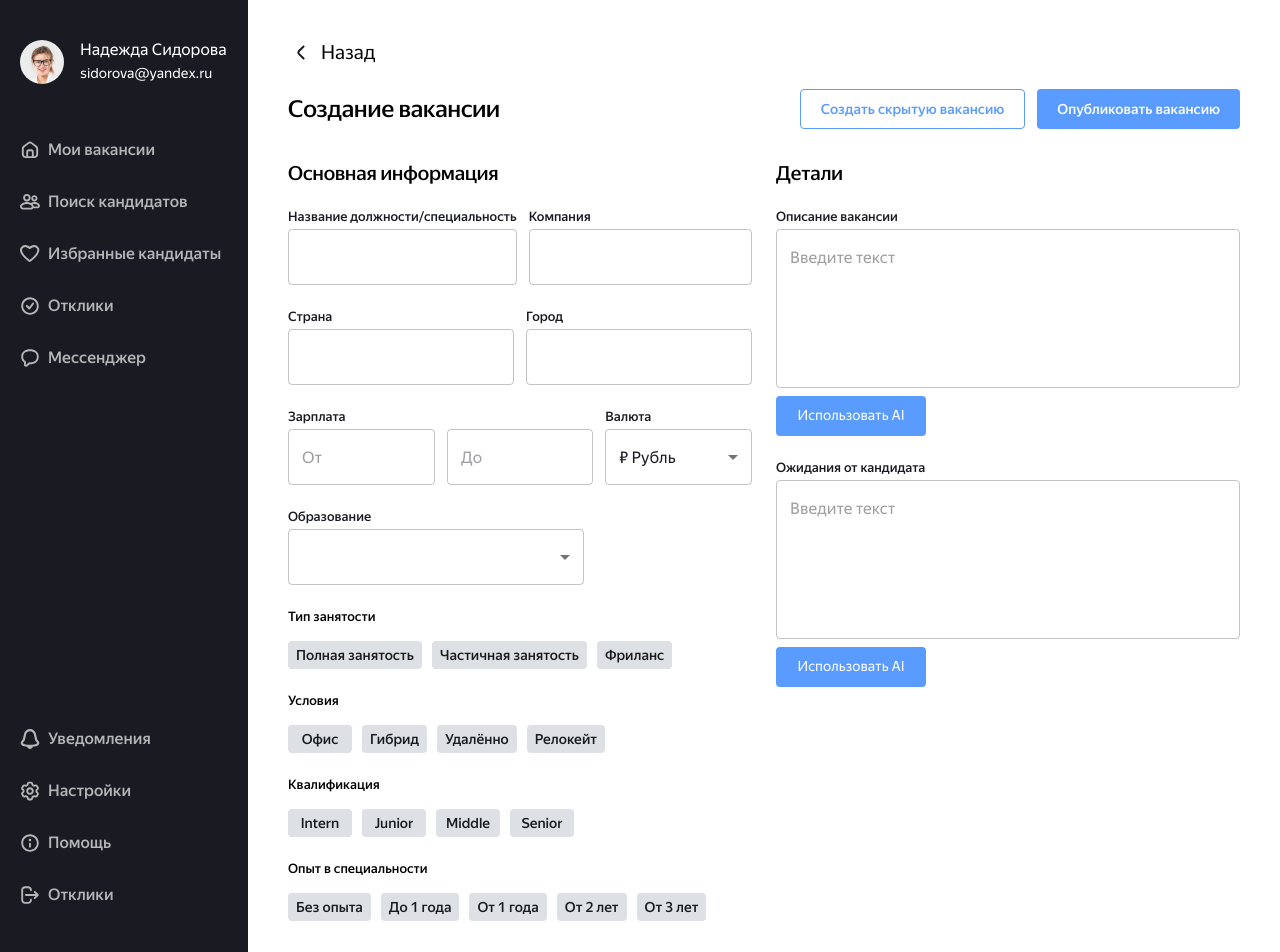
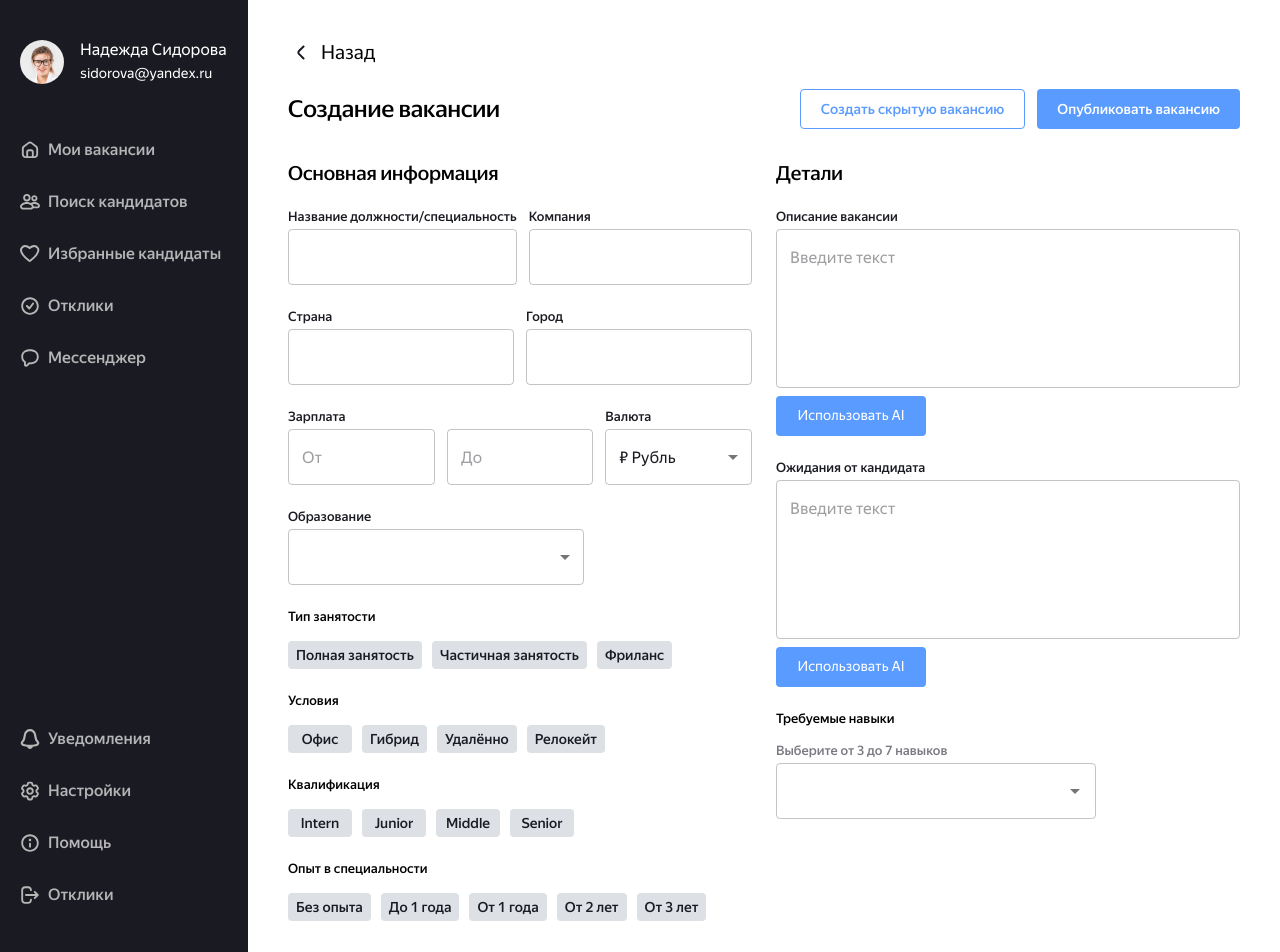
Before and after one commit to MostBridge/Frontend, a React (Vite) app: page /create-vacancy in a window 1280 px wide. Shown: the top 952 px of the page. Built offline with nearby package versions, Linux system fonts and the light colour scheme.

Commit message:
feature: SkillBlock

```diff
--- a/package.json
+++ b/package.json
@@ -15,10 +15,12 @@
     "@emotion/styled": "^11.11.0",
     "@mui/icons-material": "^5.14.15",
     "@mui/material": "^5.14.15",
+    "@types/uuid": "^9.0.6",
     "classnames": "^2.3.2",
     "react": "^18.2.0",
     "react-dom": "^18.2.0",
-    "react-router-dom": "^6.3.0"
+    "react-router-dom": "^6.3.0",
+    "uuid": "^9.0.1"
   },
   "devDependencies": {
     "@types/node": "^20.8.8",
--- a/src/pages/CreateVacancy/CreateVacancy.tsx
+++ b/src/pages/CreateVacancy/CreateVacancy.tsx
@@ -7,6 +7,7 @@ import Input from './Input/Input'
 import SelectorWithLabel from 'components/Selector/SelectorWithLabel/SelectorWithLabel'
 import Filters from './Filters/Filters'
 import TextAreaBlock from './TextAreaBlock/TextAreaBlock'
+import SkillBlock from './SkillBlock/SkillBlock'
 
 const CreateVacancy = () => {
 
@@ -17,6 +18,7 @@ const CreateVacancy = () => {
   const filters3 = ['Intern', 'Junior', 'Middle', 'Senior']
   const filters4 = ['Без опыта', 'До 1 года', 'От 1 года', 'От 2 лет', 'От 3 лет']
   const education = ['Среднее', 'Высшее']
+  const skills = ['UX дизайн', 'UI дизайн', 'Прототипирование', 'Android/IOS гайдлайны', 'Дизайн мобильных рилодений', 'Дизайн веб-приложений', 'Английский B1']
 
   return (
     <main className={styles.main}>
@@ -74,6 +76,7 @@ const CreateVacancy = () => {
           </Typography>
           <TextAreaBlock label='Описание вакансии' />
           <TextAreaBlock label='Ожидания от кандидата' />
+          <SkillBlock array={skills} />
         </article>
       </section>
     </main>
--- /dev/null
+++ b/src/pages/CreateVacancy/SkillBlock/SkillBlock.module.css
@@ -0,0 +1,21 @@
+.title {
+    font-weight: 500;
+}
+
+.container {
+    display: flex;
+    flex-direction: column;
+    gap: 16px;
+}
+
+.input_container {
+    display: flex;
+    flex-direction: column;
+    gap: 4px;
+}
+
+.list_of_skills {
+    display: flex;
+    gap: 8px;
+    flex-wrap: wrap;
+}
--- /dev/null
+++ b/src/pages/CreateVacancy/SkillBlock/SkillBlock.tsx
@@ -0,0 +1,55 @@
+import { Autocomplete, TextField, Typography, useTheme } from '@mui/material'
+import styles from './SkillBlock.module.css'
+import { FC, useState } from 'react'
+import SkillButton from '../SkillButton/SkillButton';
+import { v4 as uuidv4 } from 'uuid';
+
+interface SkillBlockProps {
+    array: string[],
+}
+
+const SkillBlock: FC<SkillBlockProps> = ({ array }) => {
+
+    const [value, setValue] = useState<string | null>('');
+    const [inputValue, setInputValue] = useState('');
+
+    const [set, setSet] = useState(new Set<string>)
+
+    const theme = useTheme()
+
+    return (
+        <div className={styles.container}>
+            <Typography className={styles.title} variant="caption" component="h3">Требуемые навыки</Typography>
+            <div className={styles.input_container}>
+                <Typography className={styles.title} style={{ color: theme.palette.text.secondary }} variant="caption" component="p">Выберите от 3 до 7 навыков</Typography>
+                <Autocomplete
+                    options={array}
+                    sx={{ maxWidth: 320 }}
+                    renderInput={(params) => <TextField {...params} />}
+                    value={value}
+                    onChange={(event: unknown, newValue: string | null) => {
+                        setValue(newValue);
+                        if (newValue !== null) {
+                            setSet(el => {
+                                return el.add(newValue)
+                            })
+                        }
+                    }}
+                    inputValue={inputValue}
+                    onInputChange={(event, newInputValue) => {
+                        setInputValue(newInputValue);
+                    }}
+                />
+            </div>
+            <div className={styles.list_of_skills}>
+                {Array.from(set).map(el => <SkillButton
+                    // eslint-disable-next-line @typescript-eslint/no-unsafe-call
+                    key={uuidv4() as string}
+                    text={el}
+                    setSet={setSet} />)}
+            </div>
+        </div>
+    )
+}
+
+export default SkillBlock
--- /dev/null
+++ b/src/pages/CreateVacancy/SkillButton/SkillButton.module.css
@@ -0,0 +1,17 @@
+.container {
+    display: flex;
+    padding: 4px 8px;
+    border-radius: 4px;
+    gap: 4px;
+    align-items: center;
+    width: min-content;
+    text-wrap: nowrap;
+}
+
+.button {
+    background-color: inherit;
+    background-image: url(../../../assets/images/xmark.svg);
+    border: none;
+    height: 16px;
+    width: 16px;
+}
--- /dev/null
+++ b/src/pages/CreateVacancy/SkillButton/SkillButton.tsx
@@ -0,0 +1,36 @@
+import React, { FC } from 'react';
+import styles from './SkillButton.module.css'
+import { useTheme } from '@mui/material';
+
+interface SkillButton {
+    text: string,
+    setSet: React.Dispatch<React.SetStateAction<Set<string>>>,
+}
+
+const SkillButton: FC<SkillButton> = ({ text, setSet }) => {
+
+    const handleClick = () => {
+        setSet((prevSet) => {
+            const newSet = new Set(prevSet);
+            newSet.delete(text);
+            return newSet;
+        });
+    }
+
+    const theme = useTheme()
+
+    const containerStyle = {
+        ...theme.typography.body1,
+        color: theme.palette.primary.contrastText,
+        backgroundColor: theme.palette.primary.dark,
+    }
+
+    return (
+        <div className={styles.container} style={containerStyle}>
+            {text}
+            <button onClick={handleClick} className={styles.button} />
+        </div>
+    )
+}
+
+export default SkillButton
```
Also changed, not shown: src/assets/images/xmark.svg (added), 1 other file (tests, documents, lock files or other folders).
